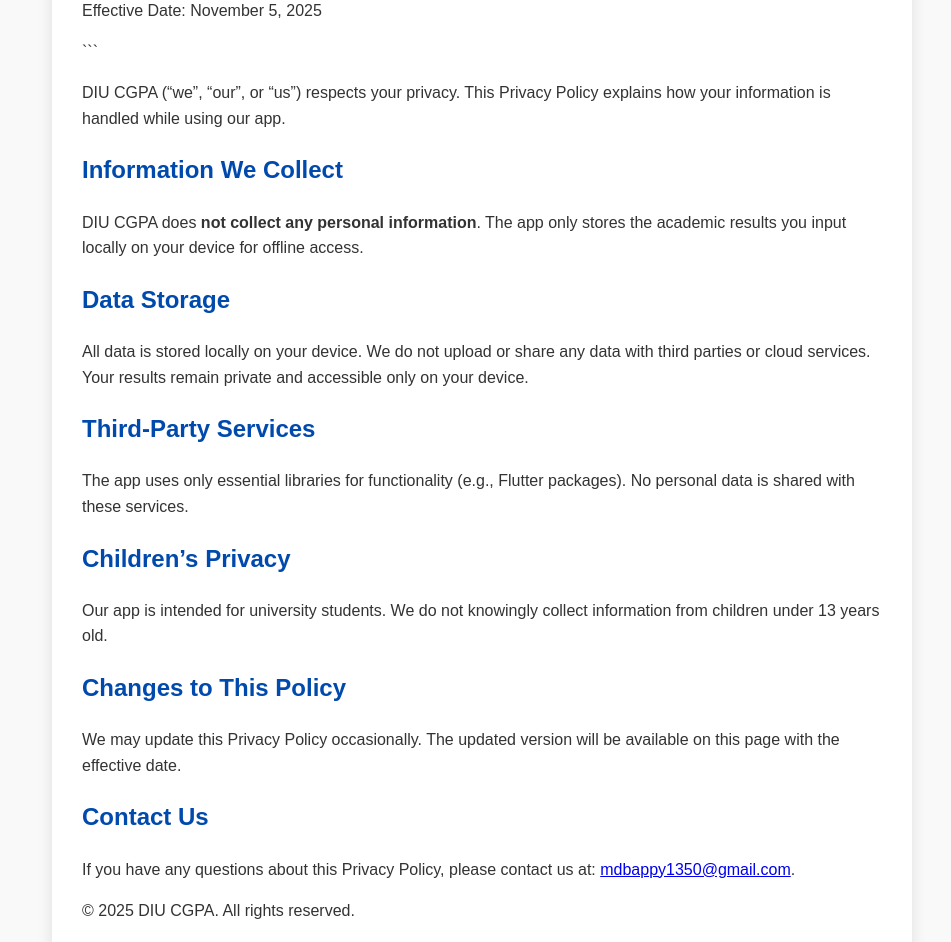
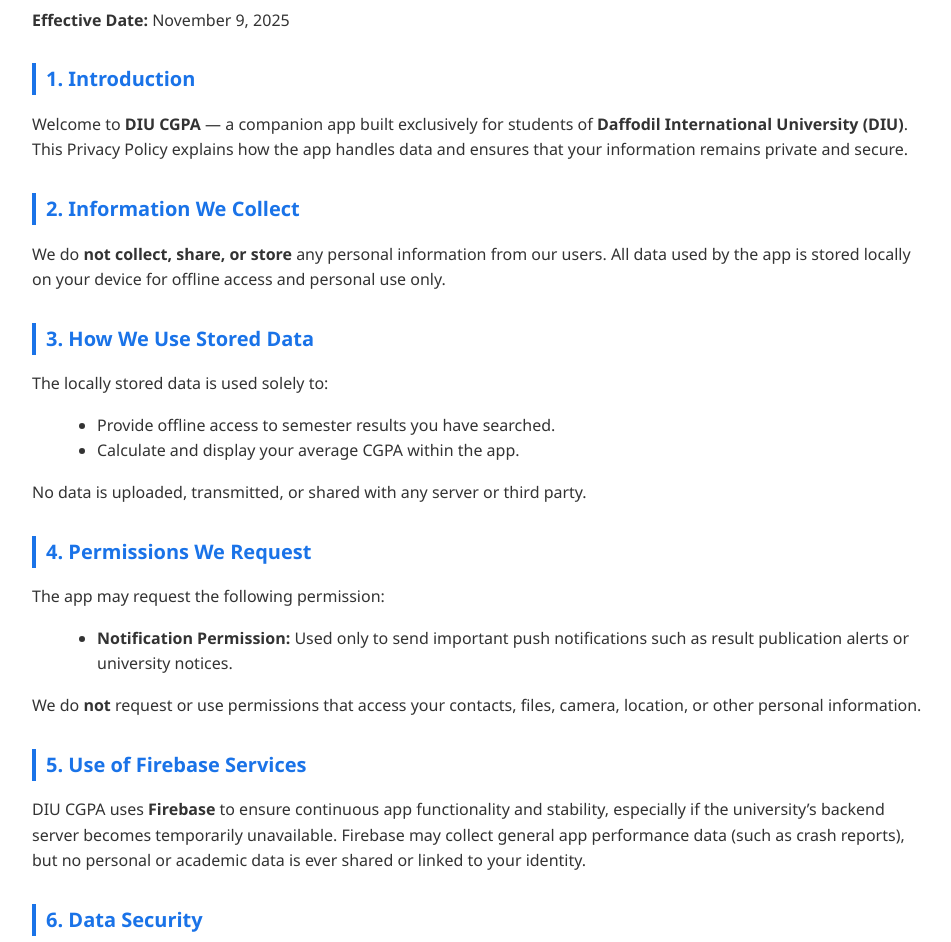
Before and after one commit to mdbappy21/Privacy-Policy-DIU-CGPA, a plain HTML site: page index.html in a window 1280 px wide. Shown: the part 156-1098 px from the top of the page, without its empty margins (158-1109 px from the left). Drawn offline with Linux system fonts and the light colour scheme.

Commit message:
update privacy policy

````diff
--- a/index.html
+++ b/index.html
@@ -2,63 +2,139 @@
 
 <html lang="en">
 <head>
-    <meta charset="UTF-8">
-    <meta name="viewport" content="width=device-width, initial-scale=1.0">
+  <meta charset="UTF-8" />
+  <meta name="viewport" content="width=device-width, initial-scale=1.0" />
+  <meta name="description" content="Privacy Policy for DIU CGPA App" />
   <title>Privacy Policy - DIU CGPA</title>
   <style>
     body {
-            font-family: Arial, sans-serif;
-            line-height: 1.6;
+      font-family: "Segoe UI", Tahoma, Geneva, Verdana, sans-serif;
+      background-color: #f8f9fa;
+      color: #333;
       margin: 0;
       padding: 0;
-            background-color: #f9f9f9;
-            color: #333;
+      line-height: 1.6;
     }
     .container {
-            max-width: 800px;
+      max-width: 900px;
       margin: 40px auto;
-            padding: 20px 30px;
-            background-color: #fff;
-            border-radius: 8px;
-            box-shadow: 0 0 15px rgba(0,0,0,0.1);
+      background: #fff;
+      padding: 40px 50px;
+      border-radius: 12px;
+      box-shadow: 0 0 15px rgba(0, 0, 0, 0.05);
     }
     h1, h2 {
-            color: #004aad;
+      color: #1a73e8;
+    }
+    h1 {
+      font-size: 28px;
+      text-align: center;
+      margin-bottom: 20px;
+    }
+    h2 {
+      font-size: 20px;
+      margin-top: 30px;
+      border-left: 4px solid #1a73e8;
+      padding-left: 10px;
     }
     p {
-            margin-bottom: 15px;
+      margin-bottom: 16px;
+      font-size: 16px;
+    }
+    ul {
+      margin: 10px 0 16px 25px;
+    }
+    footer {
+      text-align: center;
+      font-size: 14px;
+      color: #777;
+      margin-top: 40px;
+    }
+    @media (max-width: 600px) {
+      .container {
+        padding: 25px;
+      }
     }
   </style>
 </head>
 <body>
   <div class="container">
-        <h1>Privacy Policy for DIU CGPA</h1>
-        <p>Effective Date: November 5, 2025</p>
+    <h1>Privacy Policy</h1>
+    <p><strong>Effective Date:</strong> November 9, 2025</p>
 
-```
-    <p>DIU CGPA (“we”, “our”, or “us”) respects your privacy. This Privacy Policy explains how your information is handled while using our app.</p>
+    <h2>1. Introduction</h2>
+    <p>
+      Welcome to <strong>DIU CGPA</strong> — a companion app built exclusively for students of
+      <strong>Daffodil International University (DIU)</strong>. This Privacy Policy explains how the app handles data and ensures that
+      your information remains private and secure.
+    </p>
 
-    <h2>Information We Collect</h2>
-    <p>DIU CGPA does <strong>not collect any personal information</strong>. The app only stores the academic results you input locally on your device for offline access.</p>
+    <h2>2. Information We Collect</h2>
+    <p>
+      We do <strong>not collect, share, or store</strong> any personal information from our users.
+      All data used by the app is stored locally on your device for offline access and personal use only.
+    </p>
 
-    <h2>Data Storage</h2>
-    <p>All data is stored locally on your device. We do not upload or share any data with third parties or cloud services. Your results remain private and accessible only on your device.</p>
+    <h2>3. How We Use Stored Data</h2>
+    <p>The locally stored data is used solely to:</p>
+    <ul>
+      <li>Provide offline access to semester results you have searched.</li>
+      <li>Calculate and display your average CGPA within the app.</li>
+    </ul>
+    <p>No data is uploaded, transmitted, or shared with any server or third party.</p>
 
-    <h2>Third-Party Services</h2>
-    <p>The app uses only essential libraries for functionality (e.g., Flutter packages). No personal data is shared with these services.</p>
+    <h2>4. Permissions We Request</h2>
+    <p>
+      The app may request the following permission:
+    </p>
+    <ul>
+      <li><strong>Notification Permission:</strong> Used only to send important push notifications such as result publication alerts or university notices.</li>
+    </ul>
+    <p>
+      We do <strong>not</strong> request or use permissions that access your contacts, files, camera, location, or other personal information.
+    </p>
 
-    <h2>Children’s Privacy</h2>
-    <p>Our app is intended for university students. We do not knowingly collect information from children under 13 years old.</p>
+    <h2>5. Use of Firebase Services</h2>
+    <p>
+      DIU CGPA uses <strong>Firebase</strong> to ensure continuous app functionality and stability, especially if the university’s backend server
+      becomes temporarily unavailable. Firebase may collect general app performance data (such as crash reports),
+      but no personal or academic data is ever shared or linked to your identity.
+    </p>
 
-    <h2>Changes to This Policy</h2>
-    <p>We may update this Privacy Policy occasionally. The updated version will be available on this page with the effective date.</p>
+    <h2>6. Data Security</h2>
+    <p>
+      All user data remains stored on the user's device and never leaves it. Therefore, no additional data encryption is required.
+      Server-side (backend) security and data integrity are handled by
+      <strong>Daffodil International University</strong>.
+    </p>
 
-    <h2>Contact Us</h2>
-    <p>If you have any questions about this Privacy Policy, please contact us at: <a href="mailto:mdbappy1350@gmail.com">mdbappy1350@gmail.com</a>.</p>
+    <h2>7. Children’s Privacy</h2>
+    <p>
+      DIU CGPA is designed for <strong>university students aged 18 and above</strong>. It is not intended for children under 18,
+      and no features of this app are directed toward minors.
+    </p>
 
-    <p>&copy; 2025 DIU CGPA. All rights reserved.</p>
+    <h2>8. Data Deletion</h2>
+    <p>
+      Users can remove all stored data at any time by clearing the app’s cache or uninstalling the app from their device.
+      This permanently deletes all saved information.
+    </p>
+
+    <h2>9. Changes to This Policy</h2>
+    <p>
+      We may update this Privacy Policy periodically to reflect improvements or changes in the app’s features.
+      Any updates will be posted within the app or on the official support page with an updated “Effective Date.”
+    </p>
+
+    <h2>10. Contact Us</h2>
+    <p>
+      For any questions or concerns regarding this Privacy Policy, please contact us at:<br />
+      📧 <a href="mailto:developer.deepcore@gmail.com">developer.deepcore@gmail.com</a>
+    </p>
+
+    <footer>
+      <p>© 2025 DIU CGPA. All rights reserved.</p>
+    </footer>
   </div>
-```
-
 </body>
 </html>
````
Lines whose indentation alone changed are shown as unchanged.
